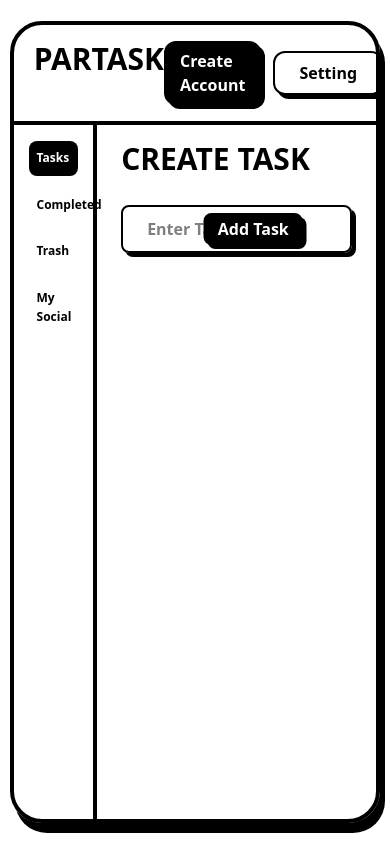
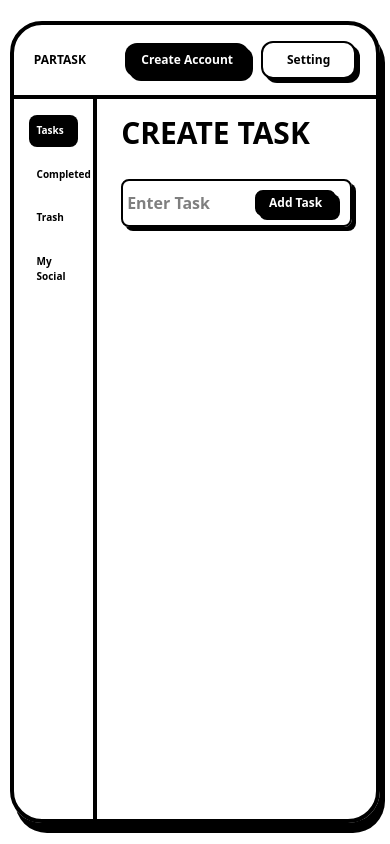
Before and after one commit to parsa-farshah/toDoListLocalStorage, a website: page index.html in a window 390 px wide. Drawn offline with Linux system fonts and the light colour scheme.

Commit message:
style: responsive

```diff
--- a/index.html
+++ b/index.html
@@ -12,17 +12,17 @@
         class="w-[95%] h-[95%] border-4 border-black rounded-4xl shadow-2xl shadow-blue-800 borderFav flex flex-wrap overflow-hidden"
       >
         <!--- haeder ---->
-        <div class="flex justify-between px-5 py-4 w-full">
-          <h6 class="text-3xl uppercase font-black">parTask</h6>
+        <div class="flex justify-between items-center px-5 py-4 w-full">
+          <h6 class="text-[12px] md:text-3xl uppercase font-black">parTask</h6>
           <div class="flex gap-3 items-center">
             <a
-              class="px-4 py-2 bg-black text-white rounded-xl borderFav borderLinks capitalize font-bold"
+              class="px-4 py-2 bg-black text-[12px] sm:text-2xl text-white rounded-xl borderFav borderLinks capitalize font-bold"
               href="#"
             >
               create account
             </a>
             <a
-              class="px-6 py-2 bg-white text-black rounded-xl borderFav borderLinks capitalize border-2 font-bold"
+              class="px-6 py-2 bg-white text-black text-[12px] sm:text-2xl rounded-xl borderFav borderLinks capitalize border-2 font-bold"
               href="#"
             >
               setting
@@ -37,7 +37,7 @@
           <ul class="w-full flex flex-wrap justify-center items-center gap-3">
             <li class="w-[90%] text-black text-lg capitalize font-bold">
               <a
-                class="bg-black text-[12px] sm:text-xl text-white w-full pl-2 py-2 h-full flex duration-300 rounded-lg"
+                class="bg-black text-[10px] sm:text-xl text-white w-full pl-2 py-2 h-full flex duration-300 rounded-lg"
                 href=""
               >
                 Tasks
@@ -45,7 +45,7 @@
             </li>
             <li class="w-[90%] text-black text-lg capitalize font-bold">
               <a
-                class="hover:bg-gray-200 text-[12px] sm:text-xl w-full pl-2 py-2 h-full flex duration-300 rounded-lg"
+                class="hover:bg-gray-200 text-[10px] sm:text-xl w-full pl-2 py-2 h-full flex duration-300 rounded-lg"
                 href=""
               >
                 Completed
@@ -53,7 +53,7 @@
             </li>
             <li class="w-[90%] text-black text-lg capitalize font-bold">
               <a
-                class="hover:bg-gray-200 text-[12px] sm:text-xl w-full pl-2 py-2 h-full flex duration-300 rounded-lg"
+                class="hover:bg-gray-200 text-[10px] sm:text-xl w-full pl-2 py-2 h-full flex duration-300 rounded-lg"
                 href=""
               >
                 Trash
@@ -61,7 +61,7 @@
             </li>
             <li class="w-[90%] text-black text-lg capitalize font-bold">
               <a
-                class="hover:bg-gray-200 text-[12px] sm:text-xl w-full pl-2 py-2 h-full flex duration-300 rounded-lg"
+                class="hover:bg-gray-200 text-[10px] sm:text-xl w-full pl-2 py-2 h-full flex duration-300 rounded-lg"
                 href=""
               >
                 my social
@@ -81,14 +81,14 @@
           <div class="w-full py-2 relative mt-5">
             <input
               id="input"
-              class="w-full py-2.5 px-6 borderLinks outline-0 border-2 rounded-lg font-bold"
+              class="w-full py-2.5 px-1 sm:px-6 borderLinks outline-0 border-2 rounded-lg font-bold"
               type="text"
               placeholder="Enter Task"
             />
             <button
               onClick=""
               id="inpBtn"
-              class="absolute right-0 top-1/2 -translate-1/2 bg-black text-white px-3 py-0.5 rounded-lg cursor-pointer text-md font-semibold borderLinks border-2 border-black hover:bg-white hover:duration-300 hover:text-black"
+              class="absolute text-[12px] sm:text-md sm:right-8 right-4 top-1/2 -translate-y-1/2 bg-black text-white px-3 py-0.5 rounded-lg cursor-pointer text-md font-semibold borderLinks border-2 border-black hover:bg-white hover:duration-300 hover:text-black"
             >
               Add Task
             </button>
```
Also changed, not shown: src/style/output.css.
